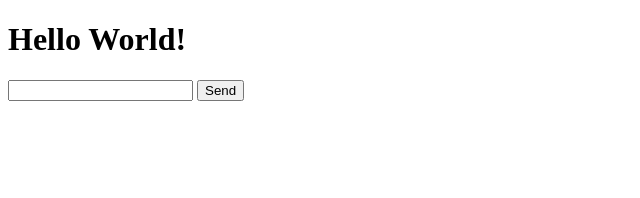
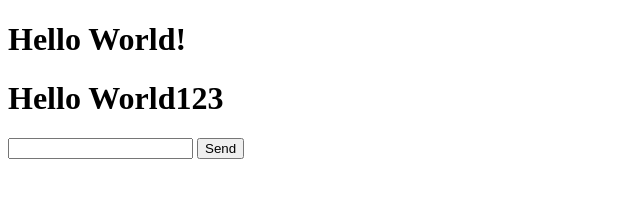
Before and after one commit to DavidMaiAmazedDev/testjenkins, a website: page index.html in a window 1280 px wide. Shown: the whole page, without its empty margins (0-640 px from the left). Drawn offline with nearby package versions, Linux system fonts and the light colour scheme; no server answers.

Commit message:
add start script1

```diff
--- a/index.html
+++ b/index.html
@@ -5,6 +5,7 @@
     </head>
     <body>
         <h1>Hello World!</h1>
+        <h1>Hello World123</h1>
         <div id="future"></div>
         <form id="form" id="chat_form">
             <input id="chat_input" type="text">
```
